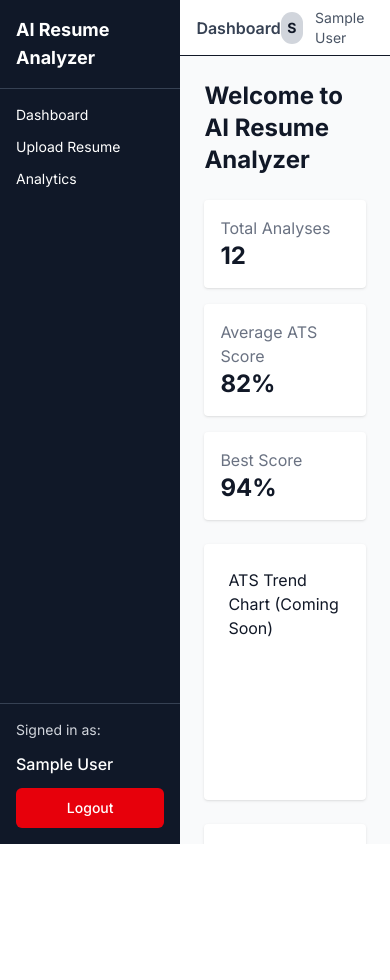
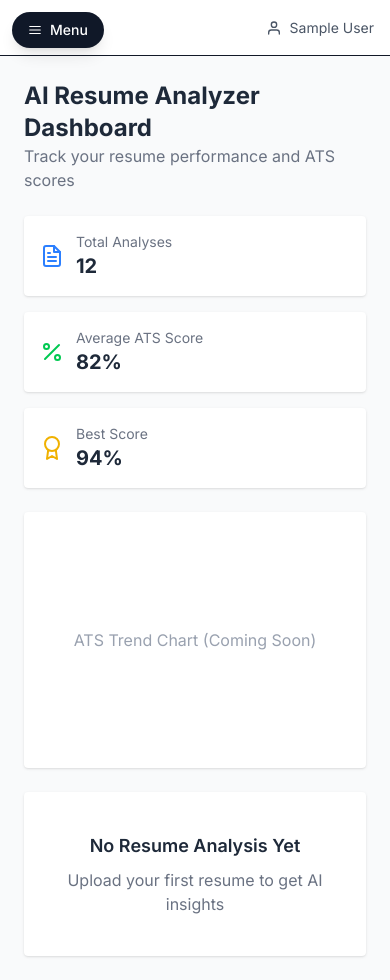
Before and after one commit to wikshitha/AI-Resume-Analyzer, a React (Vite) app in the folder frontend/: page / in a window 390 px wide. Before the commit the page ends 844 px from the top, so only its background shows below. Built offline with nearby package versions, Linux system fonts and the light colour scheme; no server answers; sample sign-in values are in the browser's storage.

Commit message:
UI polished with mobile responsive

```diff
--- a/frontend/index.html
+++ b/frontend/index.html
@@ -1,6 +1,9 @@
 <!doctype html>
 <html lang="en">
   <head>
+    <meta charset="UTF-8" />
+    <meta name="viewport" content="width=device-width, initial-scale=1.0" />
+    <title>AI Resume Analyzer</title>
     <link
   rel="preconnect"
   href="https://fonts.googleapis.com"
--- a/frontend/package.json
+++ b/frontend/package.json
@@ -4,7 +4,7 @@
   "version": "0.0.0",
   "type": "module",
   "scripts": {
-    "dev": "vite",
+    "dev": "vite --host 0.0.0.0",
     "build": "tsc -b && vite build",
     "lint": "eslint .",
     "preview": "vite preview"
@@ -21,6 +21,7 @@
     "react": "^19.2.7",
     "react-dom": "^19.2.7",
     "react-hook-form": "^7.80.0",
+    "react-icons": "^5.7.0",
     "react-router-dom": "^7.18.1",
     "recharts": "^3.9.1",
     "sonner": "^2.0.7",
--- a/frontend/src/components/layout/DashboardLayout.tsx
+++ b/frontend/src/components/layout/DashboardLayout.tsx
@@ -1,74 +1,105 @@
+import { useState } from "react";
 import { Outlet } from "react-router-dom";
+
 import { useAuth } from "@/context/AuthContext";
 import { Button } from "@/components/ui/button";
+import { Icons } from "@/lib/icons";
 
-export default function DashboardLayout() {
-  const { user, logout } = useAuth();
-
+function SidebarContent({ user, logout }: { user: { name?: string } | null; logout: () => void }) {
   return (
-    <div className="flex h-screen bg-gray-50">
-      {/* SIDEBAR */}
-      <aside className="w-64 bg-gray-900 text-white flex flex-col">
-        {/* LOGO */}
+    <>
       <div className="p-4 text-lg font-bold border-b border-gray-700">
         AI Resume Analyzer
       </div>
 
-        {/* NAVIGATION */}
-        <nav className="flex-1 p-4 space-y-3 text-sm">
-          <p className="hover:text-blue-400 cursor-pointer">
+      <nav className="flex-1 p-4 space-y-4 text-sm">
+        <div className="flex items-center gap-2 cursor-pointer hover:text-blue-400">
+          <Icons.home />
           Dashboard
-          </p>
-          <p className="hover:text-blue-400 cursor-pointer">
+        </div>
+
+        <div className="flex items-center gap-2 cursor-pointer hover:text-blue-400">
+          <Icons.upload />
           Upload Resume
-          </p>
-          <p className="hover:text-blue-400 cursor-pointer">
+        </div>
+
+        <div className="flex items-center gap-2 cursor-pointer hover:text-blue-400">
+          <Icons.analytics />
           Analytics
-          </p>
+        </div>
       </nav>
 
-        {/* USER SECTION */}
-        <div className="p-4 border-t border-gray-700 space-y-3">
-          <div className="text-sm text-gray-300">
-            Signed in as:
-          </div>
+      <div className="space-y-3 border-t border-gray-700 p-4">
+        <div className="text-xs text-gray-400">Signed in as</div>
 
-          <div className="text-white font-medium truncate">
+        <div className="flex items-center gap-2 text-sm font-medium">
+          <Icons.user />
           {user?.name || "User"}
         </div>
 
         <Button
           onClick={logout}
           variant="destructive"
-            className="w-full"
+          className="flex w-full items-center gap-2"
         >
+          <Icons.logout />
           Logout
         </Button>
       </div>
+    </>
+  );
+}
+
+export default function DashboardLayout() {
+  const { user, logout } = useAuth();
+  const [open, setOpen] = useState(false);
+
+  return (
+    <div className="flex min-h-screen bg-gray-50 dark:bg-gray-900">
+      <button
+        type="button"
+        aria-label={open ? "Close menu" : "Open menu"}
+        onClick={() => setOpen((value) => !value)}
+        className="fixed left-3 top-3 z-[70] inline-flex items-center gap-2 rounded-full bg-gray-900 px-4 py-2 text-sm font-medium text-white shadow-lg md:hidden"
+      >
+        {open ? <Icons.x /> : <Icons.menu />}
+        <span>{open ? "Close" : "Menu"}</span>
+      </button>
+
+      {open && (
+        <div
+          className="fixed inset-0 z-40 bg-black/40 md:hidden"
+          onClick={() => setOpen(false)}
+        />
+      )}
+
+      <aside
+        className={`fixed inset-y-0 left-0 z-50 flex w-64 transform flex-col bg-gray-900 text-white transition-transform duration-300 md:hidden ${
+          open ? "translate-x-0" : "-translate-x-full"
+        }`}
+      >
+        <div className="pt-16">
+          <SidebarContent user={user} logout={logout} />
+        </div>
       </aside>
 
-      {/* MAIN AREA */}
-      <div className="flex-1 flex flex-col">
-        {/* TOP NAVBAR */}
-        <header className="h-14 bg-white border-b flex items-center justify-between px-4">
-          <h1 className="font-semibold text-gray-700">
+      <aside className="sticky top-0 hidden h-screen w-64 flex-col bg-gray-900 text-white md:flex">
+        <SidebarContent user={user} logout={logout} />
+      </aside>
+
+      <div className="flex min-w-0 flex-1 flex-col">
+        <header className="flex h-14 items-center justify-between border-b bg-white px-4 dark:bg-gray-800">
+          <h1 className="font-semibold text-gray-700 dark:text-white">
             Dashboard
           </h1>
 
-          <div className="flex items-center gap-3">
-            {/* Avatar */}
-            <div className="w-8 h-8 rounded-full bg-gray-300 flex items-center justify-center text-sm font-bold">
-              {user?.name?.charAt(0).toUpperCase() || "U"}
-            </div>
-
-            <span className="text-sm text-gray-600">
-              {user?.name || "User"}
-            </span>
+          <div className="flex items-center gap-2 text-gray-600 dark:text-gray-300">
+            <Icons.user />
+            <span className="text-sm">{user?.name || "User"}</span>
           </div>
         </header>
 
-        {/* PAGE CONTENT */}
-        <main className="flex-1 p-6 overflow-auto">
+        <main className="flex-1 overflow-auto p-6">
           <Outlet />
         </main>
       </div>
--- /dev/null
+++ b/frontend/src/lib/icons.ts
@@ -0,0 +1,19 @@
+import {
+  FiHome,
+  FiUpload,
+  FiBarChart2,
+  FiLogOut,
+  FiUser,
+  FiMenu,
+  FiX,
+} from "react-icons/fi";
+
+export const Icons = {
+  home: FiHome,
+  upload: FiUpload,
+  analytics: FiBarChart2,
+  logout: FiLogOut,
+  user: FiUser,
+  menu: FiMenu,
+  x: FiX,
+};
--- a/frontend/src/pages/dashboard/Dashboard.tsx
+++ b/frontend/src/pages/dashboard/Dashboard.tsx
@@ -1,37 +1,74 @@
+import { FiFileText, FiPercent, FiAward } from "react-icons/fi";
+
 export default function Dashboard() {
+  const hasData = false;
+
   return (
     <div className="space-y-6">
-      <h1 className="text-2xl font-bold">
-        Welcome to AI Resume Analyzer
-      </h1>
+
+      {/* HEADER */}
+      <div>
+        <h1 className="text-2xl font-bold text-gray-800 dark:text-white">
+          AI Resume Analyzer Dashboard
+        </h1>
+
+        <p className="text-gray-500 dark:text-gray-400">
+          Track your resume performance and ATS scores
+        </p>
+      </div>
 
       {/* STATS CARDS */}
       <div className="grid grid-cols-1 md:grid-cols-3 gap-4">
-        <div className="bg-white p-4 rounded shadow">
-          <p className="text-gray-500">Total Analyses</p>
-          <h2 className="text-2xl font-bold">12</h2>
+
+        <div className="bg-white dark:bg-gray-800 p-4 rounded shadow flex items-center gap-3">
+          <FiFileText className="text-blue-500 text-2xl" />
+          <div>
+            <p className="text-gray-500 text-sm">Total Analyses</p>
+            <h2 className="text-xl font-bold text-gray-800 dark:text-white">
+              12
+            </h2>
+          </div>
         </div>
 
-        <div className="bg-white p-4 rounded shadow">
-          <p className="text-gray-500">Average ATS Score</p>
-          <h2 className="text-2xl font-bold">82%</h2>
+        <div className="bg-white dark:bg-gray-800 p-4 rounded shadow flex items-center gap-3">
+          <FiPercent className="text-green-500 text-2xl" />
+          <div>
+            <p className="text-gray-500 text-sm">Average ATS Score</p>
+            <h2 className="text-xl font-bold text-gray-800 dark:text-white">
+              82%
+            </h2>
+          </div>
         </div>
 
-        <div className="bg-white p-4 rounded shadow">
-          <p className="text-gray-500">Best Score</p>
-          <h2 className="text-2xl font-bold">94%</h2>
+        <div className="bg-white dark:bg-gray-800 p-4 rounded shadow flex items-center gap-3">
+          <FiAward className="text-yellow-500 text-2xl" />
+          <div>
+            <p className="text-gray-500 text-sm">Best Score</p>
+            <h2 className="text-xl font-bold text-gray-800 dark:text-white">
+              94%
+            </h2>
+          </div>
         </div>
+
       </div>
 
-      {/* PLACEHOLDER CHART */}
-      <div className="bg-white p-6 rounded shadow h-64">
+      {/* CHART PLACEHOLDER */}
+      <div className="bg-white dark:bg-gray-800 p-6 rounded shadow h-64 flex items-center justify-center text-gray-400">
         ATS Trend Chart (Coming Soon)
       </div>
 
-      {/* RECENT ACTIVITY */}
-      <div className="bg-white p-6 rounded shadow">
-        Recent Resume Analysis History
-      </div>
+      {/* EMPTY STATE */}
+      {!hasData && (
+        <div className="bg-white dark:bg-gray-800 p-10 rounded shadow text-center">
+          <h2 className="text-lg font-semibold text-gray-800 dark:text-white">
+            No Resume Analysis Yet
+          </h2>
+          <p className="text-gray-500 mt-2">
+            Upload your first resume to get AI insights
+          </p>
+        </div>
+      )}
+
     </div>
   );
 }
```
Also changed, not shown: 1 other file (tests, documents, lock files or other folders). Lines whose indentation alone changed are shown as unchanged.
